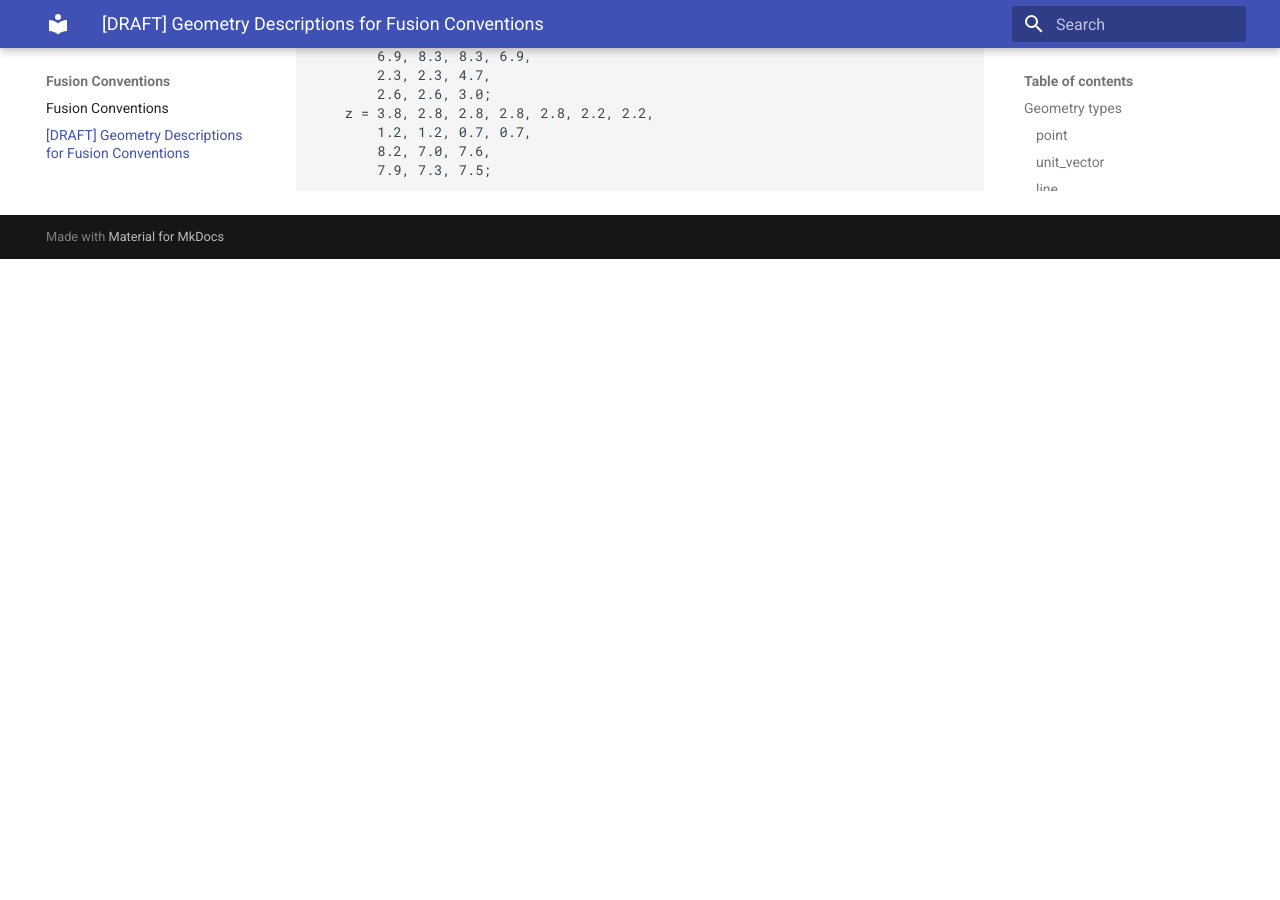
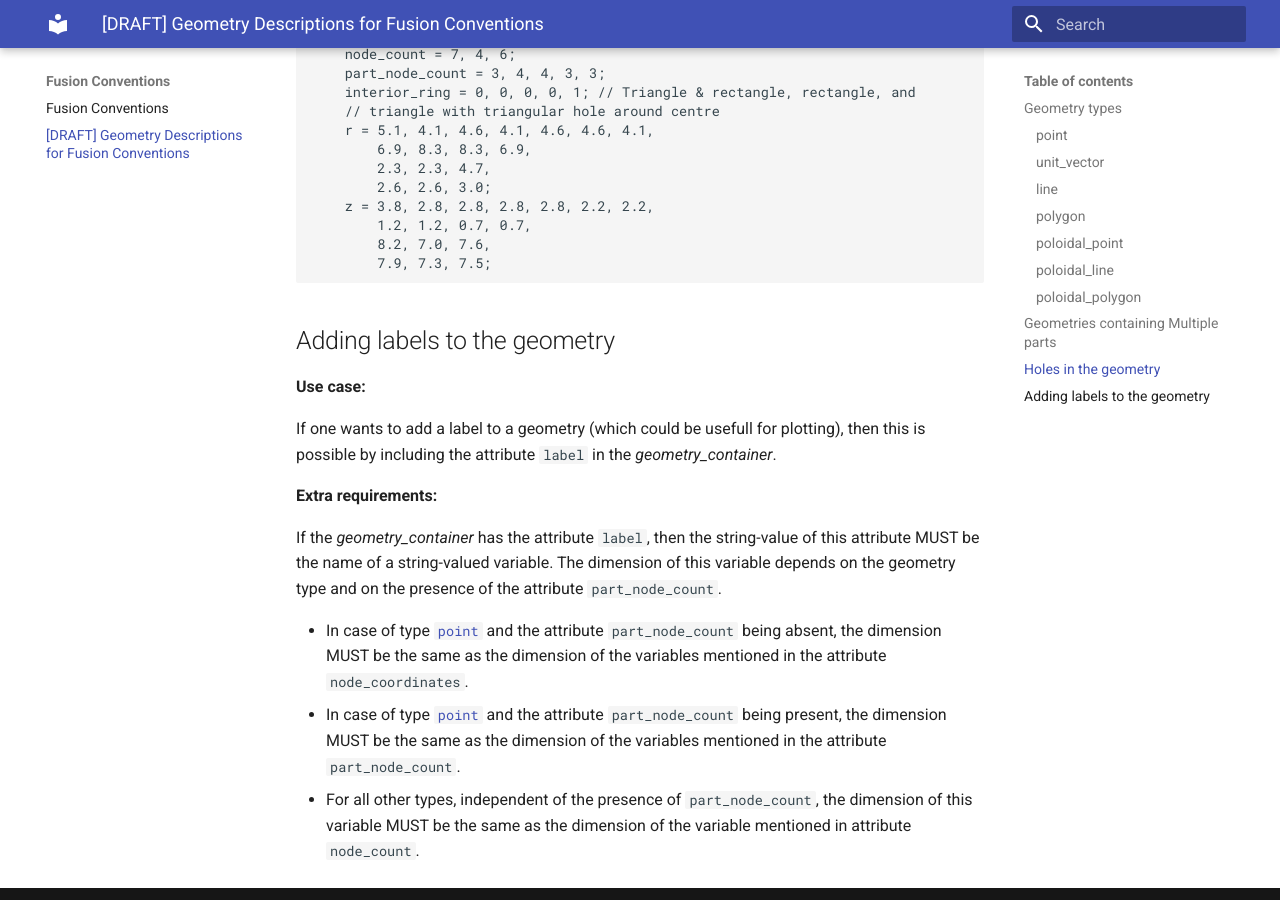
Before and after one commit to iterorganization/Fusion-Conventions, an MkDocs documentation site: the page built from docs/Geometry_Descriptions_for_Fusion_Conventions.md, in a window 1280 px wide and 900 px high, scrolled down 10292 px. Built offline with MkDocs 1.6.1 and Material for MkDocs 9.7.7, drawn with Linux system fonts in a browser that asks for light colours; before the commit the page ends 10551 px from its top, so only the background shows below that; some of the changed text lies outside the part shown.

Commit message:
Added section on labels in geometry. Also, in section "Geometries...parts", mentioned a special case of multiple part geometries of type point

```diff
--- a/docs/Geometry_Descriptions_for_Fusion_Conventions.md
+++ b/docs/Geometry_Descriptions_for_Fusion_Conventions.md
@@ -356,7 +356,7 @@ Note: if the first point coincides with the last point then the resulting geomet
 
 **Use case:**
 
-This geometry type is used to describe an axisymmetric volumes. Since each cross-section in the r,z-plane is the same for this geometry, it is sufficient to describe it by a polygon in the r,z-plane.
+This geometry type is used to describe an axisymmetric volume. Since each cross-section in the r,z-plane is the same for this geometry, it is sufficient to describe it by a polygon in the r,z-plane.
 
 **Extra requirements:**
 
@@ -378,10 +378,15 @@ If the geometry consists of several disconnected parts of the same
 The attribute `part_node_count` contains the name of the integer-valued variable
 that represents the number of nodes per part. The dimension of this variable
 SHOULD be different from the dimension of the variables mentioned in both
-`node_coordinates` and `node_count`.
+`node_coordinates` and, if present, `node_count`.
 
 Note: which parts belong together can be infered from the corresponding
 integer-values in the variables of `node_count` and `part_node_count`.
+
+Note: whenever the geometry consists of multiple disconnected points, then the
+_geometry_container_ SHOULD not have the attribute `node_count`. In this case,
+the variable mentioned in the attribute `part_node_count` MUST have the same
+dimension as the variables mentioned in the attribute `node_coordinates`.
 
 **Example**
 
@@ -489,3 +494,26 @@ Each part of the geometry denoting the exterior of the geometry MUST be complete
             1.2, 1.2, 0.7, 0.7,
             8.2, 7.0, 7.6,
             7.9, 7.3, 7.5;
+
+## Adding labels to the geometry
+
+**Use case:**
+
+If one wants to add a label to a geometry (which could be usefull for plotting),
+then this is possible by including the attribute `label` in the
+_geometry_container_.
+
+**Extra requirements:**
+
+If the _geometry_container_ has the attribute `label`, then the string-value of
+this attribute MUST be the name of a string-valued variable. The dimension of this variable depends on the geometry type and on the presence of the attribute `part_node_count`.
+
+- In case of type [`point`](#point) and the attribute `part_node_count` being
+  absent, the dimension MUST be the same as the dimension of the variables
+  mentioned in the attribute `node_coordinates`.
+- In case of type [`point`](#point) and the attribute `part_node_count` being
+  present, the dimension MUST be the same as the dimension of the variables
+  mentioned in the attribute `part_node_count`.
+- For all other types, independent of the presence of `part_node_count`, the
+  dimension of this variable MUST be the same as the dimension of the variable
+  mentioned in attribute `node_count`.
```
